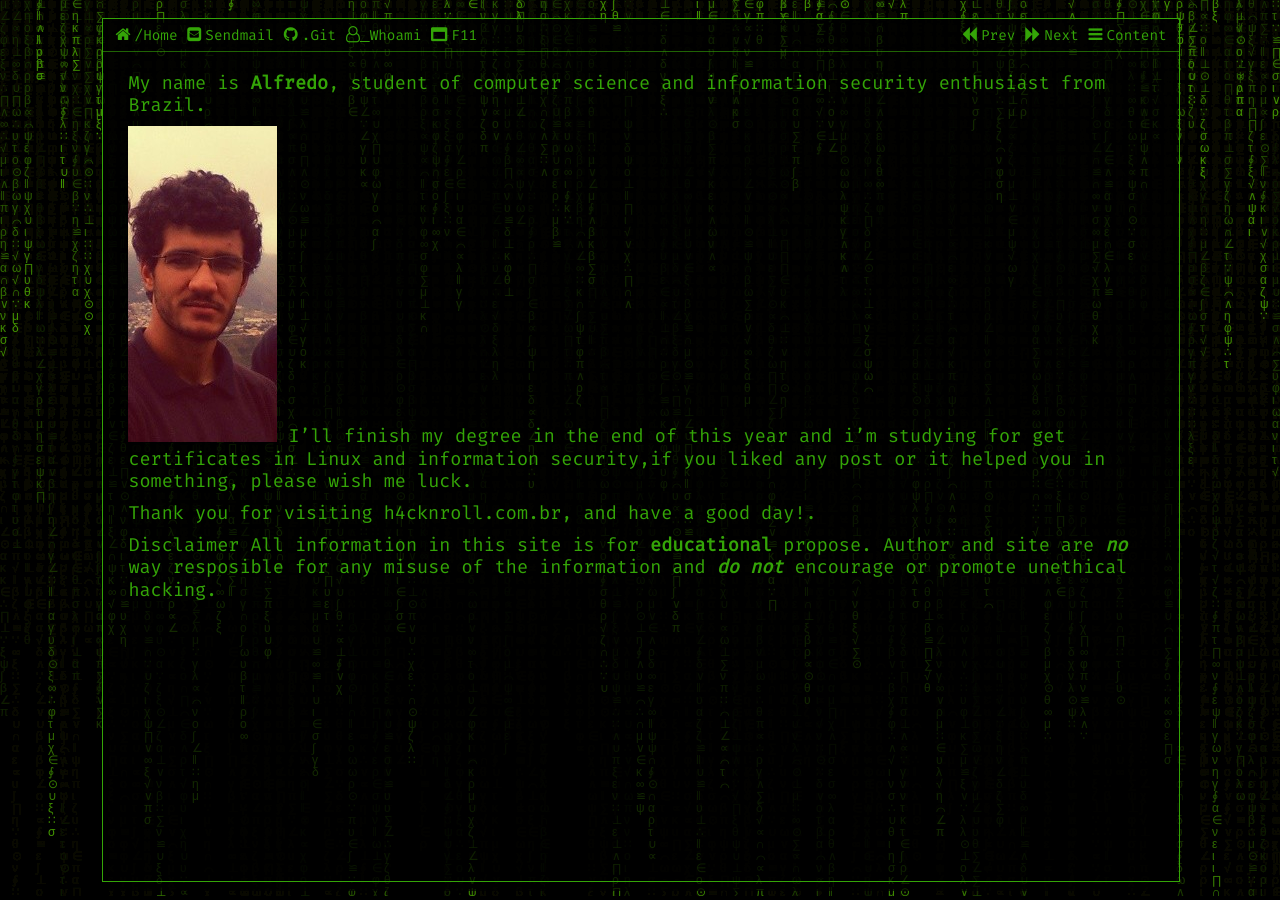
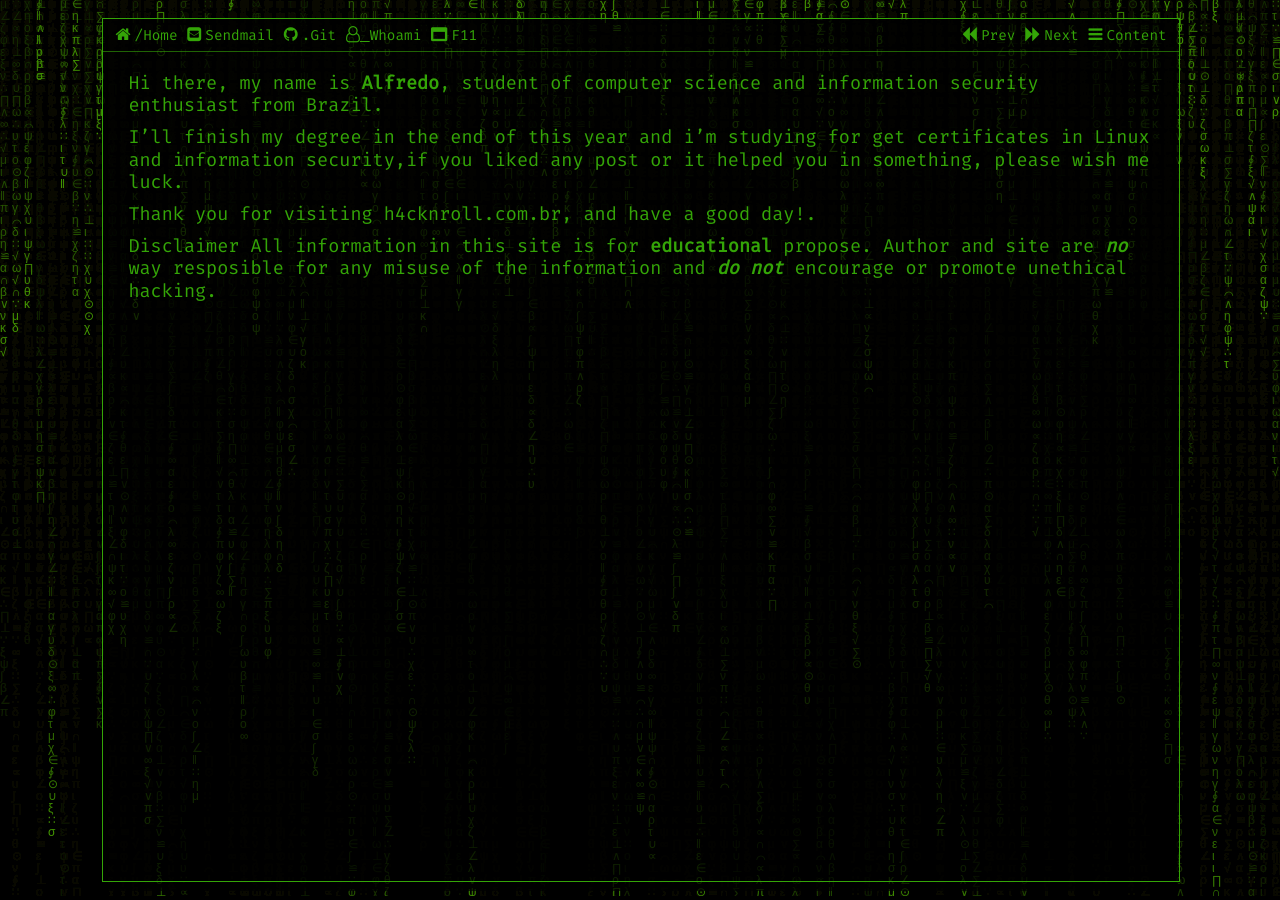
Before and after one commit to alfredoFerreiraAssis/alfredoFerreiraAssis.github.io, a Jekyll site: the page built from about.md, in a window 1280 px wide. Built offline with Jekyll 4.4.1, drawn with Linux system fonts in a browser that asks for light colours; our own code applies the rules of GitHub Pages for plain Markdown files; part of the change alters nothing that is shown.

Commit message:
Update about.md

```diff
--- a/about.md
+++ b/about.md
@@ -1,7 +1,7 @@
 
-My name is __Alfredo__, student of computer science and information security enthusiast from Brazil.
+Hi there, my name is __Alfredo__, student of computer science and information security enthusiast from Brazil.
 
-![Alfredo](/assets/img/whoami.png) I'll finish my degree in the end of this year and i'm studying for get certificates in Linux and information security,if you liked any post or it helped you in something, please wish me luck.
+I'll finish my degree in the end of this year and i'm studying for get certificates in Linux and information security,if you liked any post or it helped you in something, please wish me luck.
 
 
 
```
